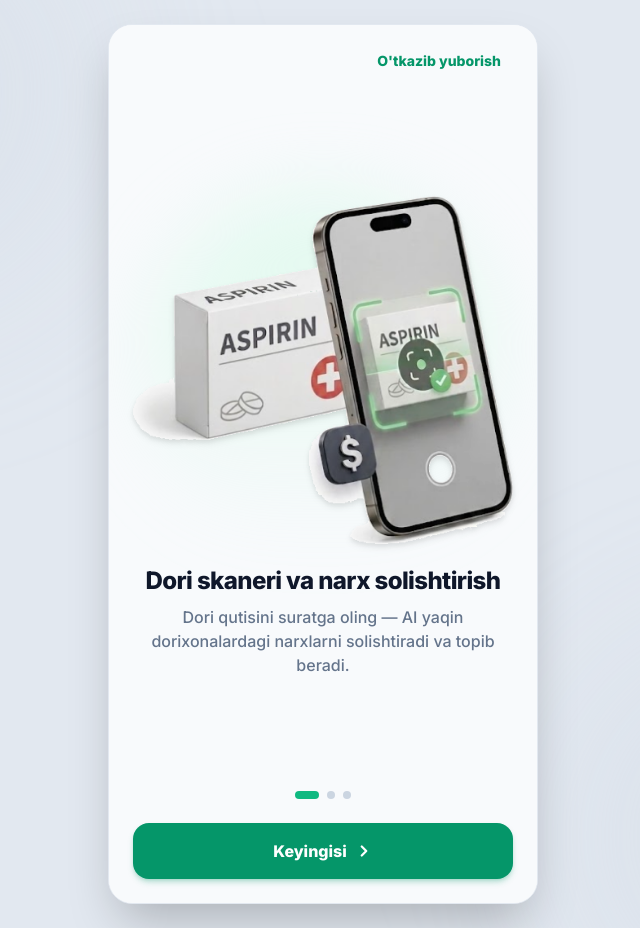
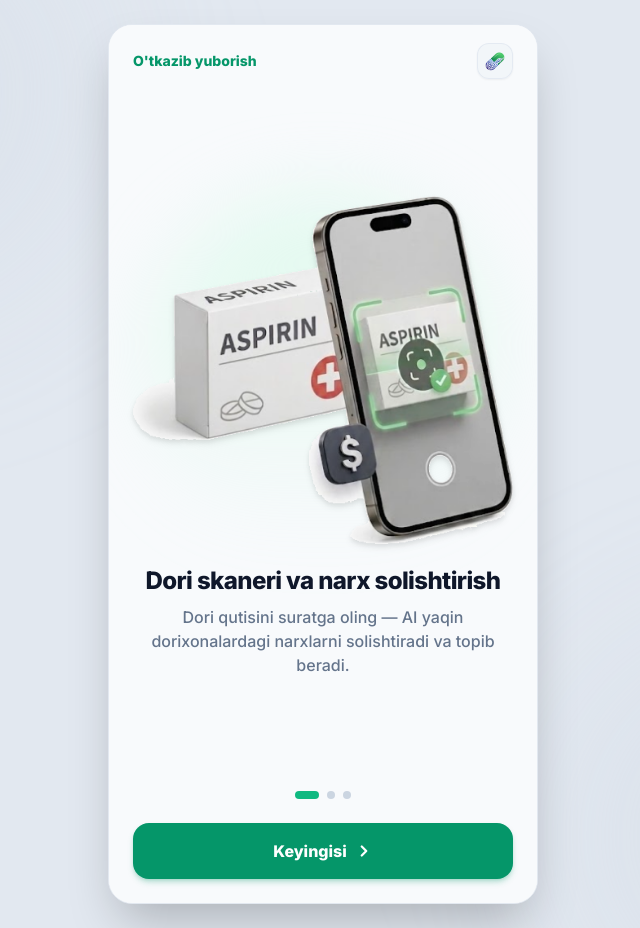
Before and after one commit to bexruz-web/PharmaAI, a React (Vite) app: page /onboarding in a window 1280 px wide. Shown: the whole page, without its empty margins (317-957 px from the left). Built offline with nearby package versions, Linux system fonts and the light colour scheme.

Commit message:
feat(ui): add top-right header boxed logo component across Onboarding Screens (1, 2, 3) and Login Screen

```diff
--- a/src/pages/Login.tsx
+++ b/src/pages/Login.tsx
@@ -59,10 +59,7 @@
     <div className="h-full w-full flex flex-col bg-slate-50 dark:bg-[#121212] relative overflow-hidden px-6 justify-between py-8 transition-colors duration-200">
       {/* TOP HEADER LAYOUT */}
       <div className="relative z-10 flex items-center justify-between">
-        {/* LEFT side: Standalone PharmaAI Capsule/Network Icon */}
-        <PharmaAiIcon className="w-12 h-12" />
-
-        {/* RIGHT side: Language dropdown selector + Help Pill Button */}
+        {/* LEFT side: Language dropdown selector + Help Pill Button */}
         <div className="flex items-center gap-2">
           {/* Language dropdown selector showing current language flag + code */}
           <div className="relative">
@@ -85,7 +82,7 @@
                     initial={{ opacity: 0, y: 10, scale: 0.95 }}
                     animate={{ opacity: 1, y: 0, scale: 1 }}
                     exit={{ opacity: 0, y: 10, scale: 0.95 }}
-                    className="absolute right-0 mt-2 w-28 rounded-2xl bg-white dark:bg-[#1E1E20] border border-slate-200 dark:border-zinc-800 p-1.5 z-40 shadow-lg"
+                    className="absolute left-0 mt-2 w-28 rounded-2xl bg-white dark:bg-[#1E1E20] border border-slate-200 dark:border-zinc-800 p-1.5 z-40 shadow-lg"
                   >
                     {LANGUAGES.map((l) => (
                       <button
@@ -108,7 +105,7 @@
             </AnimatePresence>
           </div>
 
-          {/* Help Block: Grouped inside single rounded pill button -> opens Telegram directly */}
+          {/* Help Block: Grouped inside single rounded pill button */}
           <button
             onClick={() => window.open('https://t.me/web_bekxruzme', '_blank', 'noopener,noreferrer')}
             className="flex items-center gap-1.5 h-9 px-3 rounded-full bg-white dark:bg-[#1E1E20] border border-slate-200/80 dark:border-zinc-800 text-xs font-bold text-slate-700 dark:text-slate-300 hover:text-emerald-600 shadow-xs btn-touch"
@@ -116,6 +113,11 @@
             <HelpCircle size={14} className="text-emerald-600 dark:text-emerald-400" />
             <span>{t.help}</span>
           </button>
+        </div>
+
+        {/* RIGHT side: Top-Right Header Boxed Logo Component (Matching Onboarding Screens) */}
+        <div className="w-9 h-9 rounded-xl bg-white dark:bg-[#1E1E20] border border-slate-200/80 dark:border-zinc-800 flex items-center justify-center p-1.5 shadow-xs">
+          <PharmaAiIcon className="w-6 h-6 object-contain" />
         </div>
       </div>
 
--- a/src/pages/Onboarding.tsx
+++ b/src/pages/Onboarding.tsx
@@ -5,6 +5,7 @@
 import { useTranslation } from 'react-i18next'
 import { useLangStore } from '../stores/langStore'
 import { useAuthStore } from '../stores/authStore'
+import { PharmaAiIcon } from '../components/PharmaAiIcon'
 
 interface Slide {
   id: number
@@ -13,7 +14,7 @@
   illustration: React.ReactNode
 }
 
-// Step 1 Illustration: 3D Phone scanning ASPIRIN box (Enlarged by 2 scale steps)
+// Step 1 Illustration: 3D Phone scanning ASPIRIN box (Enlarged scale)
 const DrugScannerMockupIllustration = () => (
   <div className="w-full max-w-[370px] sm:max-w-[430px] h-[315px] sm:h-[365px] flex items-center justify-center relative mx-auto overflow-visible">
     {/* Soft ambient background glow */}
@@ -26,7 +27,7 @@
   </div>
 )
 
-// Step 2 Illustration: Audio Guide Phone Mockup with Voice Waveform Widget (Enlarged by 2 scale steps)
+// Step 2 Illustration: Audio Guide Phone Mockup with Voice Waveform Widget
 const AudioGuideMockupIllustration = () => (
   <div className="w-full max-w-[370px] sm:max-w-[430px] h-[315px] sm:h-[365px] flex items-center justify-center relative mx-auto overflow-visible">
     {/* Soft ambient background glow */}
@@ -39,7 +40,7 @@
   </div>
 )
 
-// Step 3 Illustration: Pharma AI Chat Phone Mockup (Enlarged by 2 scale steps)
+// Step 3 Illustration: Pharma AI Chat Phone Mockup
 const ChatMockupIllustration = () => (
   <div className="w-full max-w-[370px] sm:max-w-[430px] h-[315px] sm:h-[365px] flex items-center justify-center relative mx-auto overflow-visible">
     {/* Soft ambient background glow */}
@@ -127,17 +128,23 @@
 
   return (
     <div className="h-full w-full flex flex-col bg-slate-50 dark:bg-[#121212] overflow-hidden relative justify-between pt-4 pb-6 px-6 transition-colors duration-200">
-      {/* 1. Top Header: Green text button "O'tkazib yuborish" explicitly present on ALL screens (1, 2, and 3) */}
-      <div className="relative z-20 flex items-center justify-end h-10 w-full max-w-sm sm:max-w-md mx-auto shrink-0">
+      {/* 1. Top Header Layout: Skip text button on left & Branded Boxed Logo Component on top-right */}
+      <div className="relative z-20 flex items-center justify-between h-10 w-full max-w-sm sm:max-w-md mx-auto shrink-0">
+        {/* Left: Green "O'tkazib yuborish" Skip action */}
         <button
           onClick={handleSkip}
-          className="text-emerald-600 dark:text-emerald-400 hover:text-emerald-700 dark:hover:text-emerald-300 text-sm font-extrabold px-3 py-1.5 btn-touch transition-colors"
+          className="text-emerald-600 dark:text-emerald-400 hover:text-emerald-700 dark:hover:text-emerald-300 text-sm font-extrabold py-1.5 btn-touch transition-colors"
         >
           {translate('skip')}
         </button>
+
+        {/* Right: Top-Right Header Boxed Logo Component (Chip/Badge style with subtle border & padding) */}
+        <div className="w-9 h-9 rounded-xl bg-slate-100/90 dark:bg-[#1E1E20] border border-slate-200/80 dark:border-zinc-800 flex items-center justify-center p-1.5 shadow-xs">
+          <PharmaAiIcon className="w-6 h-6 object-contain" />
+        </div>
       </div>
 
-      {/* 2. Central Content Block: Enlarged central illustrations (scaled UP by 2 steps) & centered typography */}
+      {/* 2. Central Content Block */}
       <div className="relative z-10 flex-1 flex flex-col items-center justify-center pt-2 pb-2">
         <AnimatePresence custom={direction} mode="wait" initial={false}>
           <motion.div
@@ -150,7 +157,7 @@
             transition={{ duration: 0.18, ease: [0.25, 1, 0.5, 1] }}
             className="flex flex-col items-center text-center w-full max-w-sm sm:max-w-md mx-auto"
           >
-            {/* Visual Illustration Mockup (Enlarged by 2 scale steps) */}
+            {/* Visual Illustration Mockup */}
             <div className="mb-3 flex items-center justify-center w-full overflow-visible">
               {slide.illustration}
             </div>
@@ -170,7 +177,7 @@
 
       {/* 3. Controls: Centered 3 pagination dots & full-width green CTA button */}
       <div className="relative z-10 w-full max-w-sm sm:max-w-md mx-auto flex flex-col items-center gap-5 pt-2 shrink-0">
-        {/* 3 Pagination Dots (Active dot highlighted in accent green) */}
+        {/* 3 Pagination Dots */}
         <div className="flex items-center justify-center gap-2 mb-1">
           {SLIDES.map((_, i) => (
             <button
@@ -183,7 +190,7 @@
           ))}
         </div>
 
-        {/* Full-width rounded green CTA button ("Keyingisi >" for steps 1-2, "Boshlash >" for step 3) */}
+        {/* Full-width rounded green CTA button */}
         <motion.button
           whileTap={{ scale: 0.98 }}
           onClick={handleNext}
```
